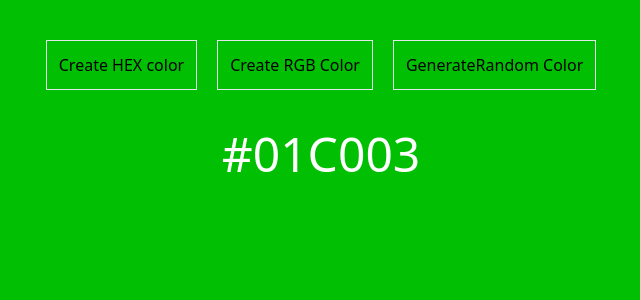
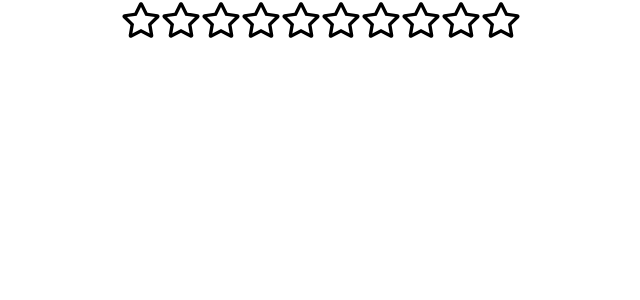
Before and after one commit to Amit-Singh-14/Reactjs-Interview-Question-Practice, a React (Vite) app: page / in a window 1280 px wide. Shown: the top 300 px of the page, without its empty margins (319-959 px from the left). Built offline with nearby package versions, Linux system fonts and the light colour scheme.

Commit message:
Question 3 Star Rating

```diff
--- a/package.json
+++ b/package.json
@@ -11,7 +11,8 @@
   },
   "dependencies": {
     "react": "^18.2.0",
-    "react-dom": "^18.2.0"
+    "react-dom": "^18.2.0",
+    "react-icons": "^5.0.1"
   },
   "devDependencies": {
     "@types/react": "^18.2.56",
--- a/src/App.jsx
+++ b/src/App.jsx
@@ -1,6 +1,7 @@
 import "./App.css";
 import { Accordian } from "./components/accordian";
 import { RandamColorGenator } from "./components/randomColorGenarator";
+import { StarRating } from "./components/starRating";
 
 function App() {
   return (
@@ -9,7 +10,10 @@ function App() {
       {/* <Accordian /> */}
 
       {/* Project 2 RandomColorGenarator */}
-      <RandamColorGenator />
+      {/* <RandamColorGenator /> */}
+
+      {/* Project 3 Star Rating */}
+      <StarRating />
     </>
   );
 }
--- /dev/null
+++ b/src/components/starRating/index.jsx
@@ -0,0 +1,37 @@
+import { useState } from "react";
+import { FaRegStar } from "react-icons/fa";
+
+export function StarRating({ count = 10 }) {
+  const [rating, setRating] = useState(0);
+  const [hover, setHover] = useState(0);
+
+  function handleClick(getCurrentIndex) {
+    setRating(getCurrentIndex);
+  }
+
+  function handleMouseEnter(getCurrentIndex) {
+    setHover(getCurrentIndex);
+  }
+
+  function handleMouseLeave() {
+    setHover(rating);
+  }
+  return (
+    <div className="min-h-screen w-full flex justify-center">
+      {[...Array(count)].map((_, index) => {
+        index += 1;
+
+        return (
+          <FaRegStar
+            key={index}
+            style={{ backgroundColor: index <= (hover || rating) ? "Blue" : "White" }}
+            onClick={() => handleClick(index)}
+            onMouseMove={() => handleMouseEnter(index)}
+            onMouseLeave={() => handleMouseLeave()}
+            size={40}
+          />
+        );
+      })}
+    </div>
+  );
+}
```
Also changed, not shown: 1 other file (tests, documents, lock files or other folders).
